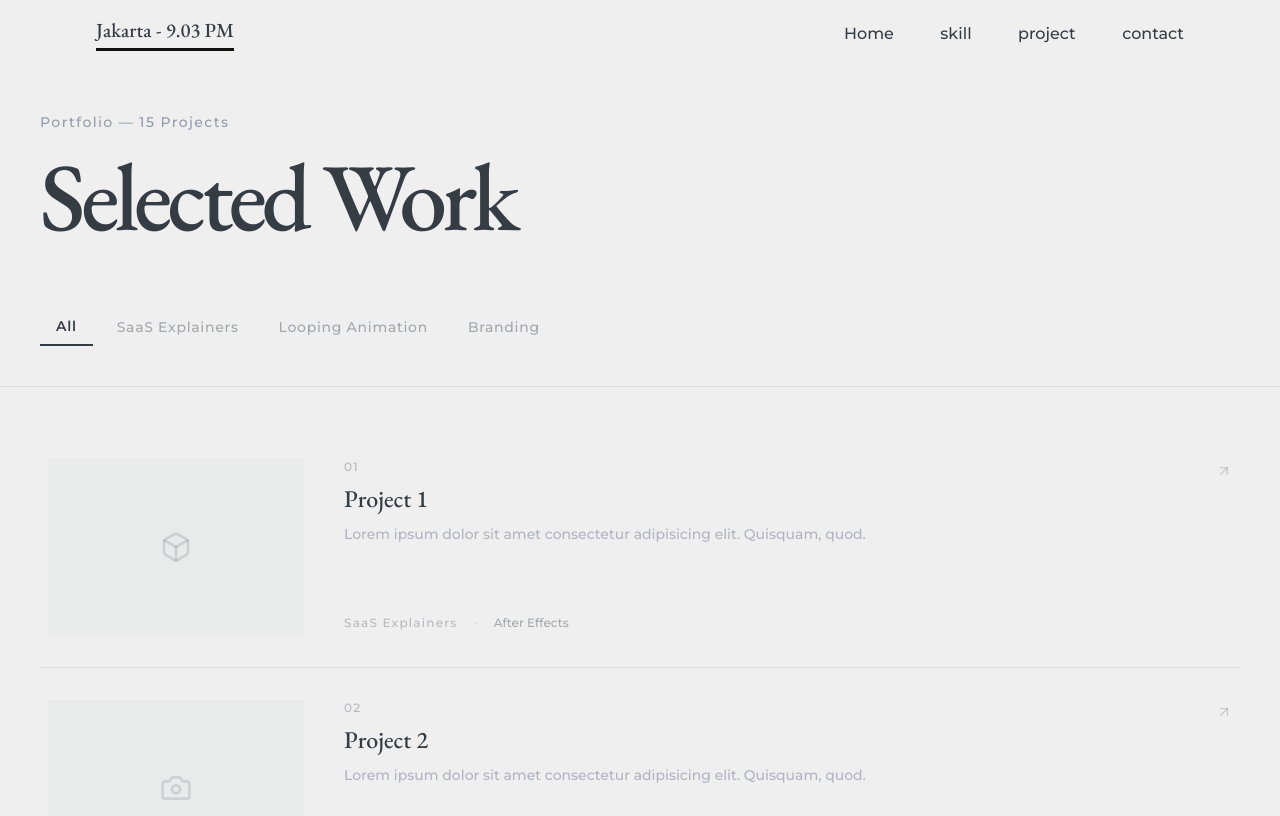
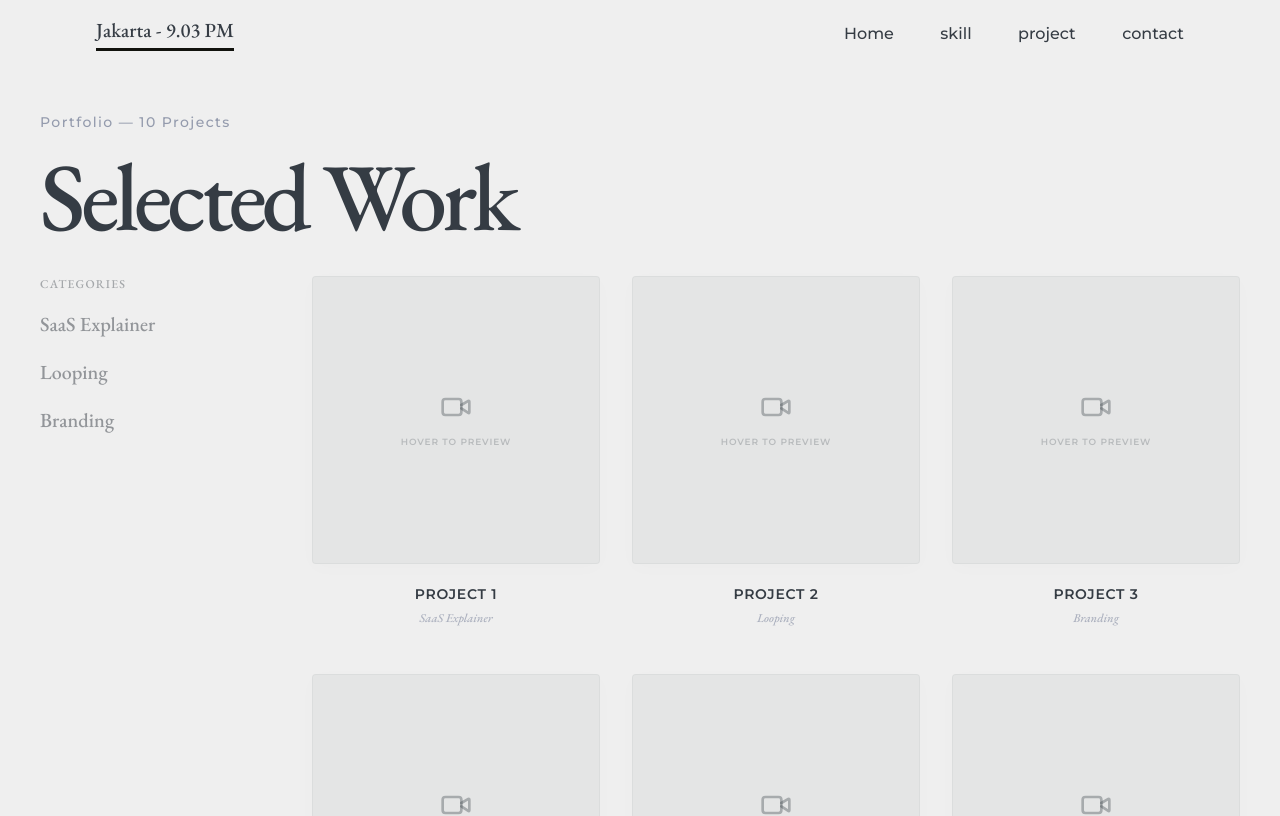
Before and after one commit to Vanotech-Dev/alvinFerdinand-prev, a React (Vite) app: page /project in a window 1280 px wide. Shown: the top 816 px of the page. Built offline with nearby package versions, Linux system fonts and the light colour scheme; a web font is replaced by a local one.

Commit message:
edit: editing the layout of project section

```diff
--- a/src/heroSection.jsx
+++ b/src/heroSection.jsx
@@ -2,12 +2,9 @@ import { useRef, useLayoutEffect } from "react";
 import gsap from "gsap";
 import { ScrollTrigger } from "gsap/ScrollTrigger";
 import {
-  Sparkles,
   Film,
-  Monitor,
   Layers,
   ArrowUpRight,
-  Recycle,
   Repeat,
   BriefcaseBusinessIcon,
 } from "lucide-react";
--- a/src/project.jsx
+++ b/src/project.jsx
@@ -1,177 +1,110 @@
 import { useState, useRef, useLayoutEffect } from "react";
 import gsap from "gsap";
 import { ScrollTrigger } from "gsap/ScrollTrigger";
-import {
-  ArrowUpRight,
-  Monitor,
-  Play,
-  Tv,
-  PenTool,
-  Box,
-  Palette,
-  Smartphone,
-  Globe,
-  Component,
-  Clapperboard,
-  Camera,
-  Wand2,
-  LayoutGrid,
-  Megaphone,
-  Zap,
-} from "lucide-react";
+import { Video, X } from "lucide-react";
 
-const categories = ["All", "SaaS Explainers", "Looping Animation", "Branding"];
+const categories = ["SaaS Explainer", "Looping", "Branding"];
 
 const projectsData = [
   {
     id: 1,
     title: "Project 1",
-    category: "SaaS Explainers",
+    category: "SaaS Explainer",
     description:
-      "Lorem ipsum dolor sit amet consectetur adipisicing elit. Quisquam, quod.",
+      "Lorem ipsum dolor, sit amet consectetur adipisicing elit. Consectetur placeat rem, quasi maxime hic impedit vitae nam officia in reprehenderit, nobis fugiat ducimus ipsam neque ipsum totam eligendi id delectus!",
     tools: ["After Effects"],
-    image: null,
-    icon: <Box className="w-8 h-8" />,
+    video:
+      "https://assets.mixkit.co/videos/preview/mixkit-abstract-laser-lights-background-loop-41855-large.mp4",
   },
   {
     id: 2,
     title: "Project 2",
-    category: "Looping Animation",
+    category: "Looping",
     description:
-      "Lorem ipsum dolor sit amet consectetur adipisicing elit. Quisquam, quod.",
-    tools: ["After Effect"],
-    image: null,
-    icon: <Camera className="w-8 h-8" />,
+      "Lorem ipsum dolor, sit amet consectetur adipisicing elit. Consectetur placeat rem, quasi maxime hic impedit vitae nam officia in reprehenderit, nobis fugiat ducimus ipsam neque ipsum totam eligendi id delectus!",
+    tools: ["After Effects"],
+    video:
+      "https://assets.mixkit.co/videos/preview/mixkit-liquid-iridescent-fluid-background-loop-51475-large.mp4",
   },
   {
     id: 3,
     title: "Project 3",
-    category: "SaaS Explainers",
+    category: "Branding",
     description:
-      "Lorem ipsum dolor sit amet consectetur adipisicing elit. Quisquam, quod.",
+      "Lorem ipsum dolor, sit amet consectetur adipisicing elit. Consectetur placeat rem, quasi maxime hic impedit vitae nam officia in reprehenderit, nobis fugiat ducimus ipsam neque ipsum totam eligendi id delectus!",
     tools: ["After Effects"],
-    image: null,
-    icon: <Tv className="w-8 h-8" />,
+    video:
+      "https://assets.mixkit.co/videos/preview/mixkit-3d-render-of-abstract-geometric-shapes-48358-large.mp4",
   },
   {
     id: 4,
     title: "Project 4",
-    category: "Branding",
+    category: "SaaS Explainer",
     description:
-      "Lorem ipsum dolor sit amet consectetur adipisicing elit. Quisquam, quod.",
+      "Lorem ipsum dolor, sit amet consectetur adipisicing elit. Consectetur placeat rem, quasi maxime hic impedit vitae nam officia in reprehenderit, nobis fugiat ducimus ipsam neque ipsum totam eligendi id delectus!",
     tools: ["After Effects"],
-    image: null,
-    icon: <Clapperboard className="w-8 h-8" />,
+    video:
+      "https://assets.mixkit.co/videos/preview/mixkit-retro-futuristic-grid-background-41617-large.mp4",
   },
   {
     id: 5,
     title: "Project 5",
-    category: "SaaS Explainers",
+    category: "Looping",
     description:
-      "Lorem ipsum dolor sit amet consectetur adipisicing elit. Quisquam, quod.",
+      "Lorem ipsum dolor, sit amet consectetur adipisicing elit. Consectetur placeat rem, quasi maxime hic impedit vitae nam officia in reprehenderit, nobis fugiat ducimus ipsam neque ipsum totam eligendi id delectus!",
     tools: ["After Effects"],
-    image: null,
-    icon: <LayoutGrid className="w-8 h-8" />,
+    video:
+      "https://assets.mixkit.co/videos/preview/mixkit-abstract-laser-lights-background-loop-41855-large.mp4",
   },
   {
     id: 6,
     title: "Project 6",
-    category: "Looping Animation",
+    category: "Branding",
     description:
-      "Lorem ipsum dolor sit amet consectetur adipisicing elit. Quisquam, quod.",
+      "Lorem ipsum dolor, sit amet consectetur adipisicing elit. Consectetur placeat rem, quasi maxime hic impedit vitae nam officia in reprehenderit, nobis fugiat ducimus ipsam neque ipsum totam eligendi id delectus!",
     tools: ["After Effects"],
-    image: null,
-    icon: <Smartphone className="w-8 h-8" />,
+    video:
+      "https://assets.mixkit.co/videos/preview/mixkit-liquid-iridescent-fluid-background-loop-51475-large.mp4",
   },
   {
     id: 7,
     title: "Project 7",
-    category: "SaaS Explainers",
+    category: "SaaS Explainer",
     description:
-      "Lorem ipsum dolor sit amet consectetur adipisicing elit. Quisquam, quod.",
+      "Lorem ipsum dolor, sit amet consectetur adipisicing elit. Consectetur placeat rem, quasi maxime hic impedit vitae nam officia in reprehenderit, nobis fugiat ducimus ipsam neque ipsum totam eligendi id delectus!",
     tools: ["After Effects"],
-    image: null,
-    icon: <Zap className="w-8 h-8" />,
+    video:
+      "https://assets.mixkit.co/videos/preview/mixkit-3d-render-of-abstract-geometric-shapes-48358-large.mp4",
   },
   {
     id: 8,
     title: "Project 8",
-    category: "Looping Animation",
+    category: "Looping",
     description:
-      "Lorem ipsum dolor sit amet consectetur adipisicing elit. Quisquam, quod.",
+      "Lorem ipsum dolor, sit amet consectetur adipisicing elit. Consectetur placeat rem, quasi maxime hic impedit vitae nam officia in reprehenderit, nobis fugiat ducimus ipsam neque ipsum totam eligendi id delectus!",
     tools: ["After Effects"],
-    image: null,
-    icon: <PenTool className="w-8 h-8" />,
+    video:
+      "https://assets.mixkit.co/videos/preview/mixkit-retro-futuristic-grid-background-41617-large.mp4",
   },
   {
     id: 9,
     title: "Project 9",
-    category: "SaaS Explainers",
+    category: "Branding",
     description:
-      "Lorem ipsum dolor sit amet consectetur adipisicing elit. Quisquam, quod.",
+      "Lorem ipsum dolor, sit amet consectetur adipisicing elit. Consectetur placeat rem, quasi maxime hic impedit vitae nam officia in reprehenderit, nobis fugiat ducimus ipsam neque ipsum totam eligendi id delectus!",
     tools: ["After Effects"],
-    image: null,
-    icon: <Monitor className="w-8 h-8" />,
+    video:
+      "https://assets.mixkit.co/videos/preview/mixkit-abstract-laser-lights-background-loop-41855-large.mp4",
   },
   {
     id: 10,
     title: "Project 10",
-    category: "Branding",
+    category: "Looping",
     description:
-      "Lorem ipsum dolor sit amet consectetur adipisicing elit. Quisquam, quod.",
+      "Lorem ipsum dolor, sit amet consectetur adipisicing elit. Consectetur placeat rem, quasi maxime hic impedit vitae nam officia in reprehenderit, nobis fugiat ducimus ipsam neque ipsum totam eligendi id delectus!",
     tools: ["After Effects"],
-    image: null,
-    icon: <Palette className="w-8 h-8" />,
-  },
-  {
-    id: 11,
-    title: "Project 11",
-    category: "Looping Animation",
-    description:
-      "Lorem ipsum dolor sit amet consectetur adipisicing elit. Quisquam, quod.",
-    tools: ["After Effects"],
-    image: null,
-    icon: <Play className="w-8 h-8" />,
-  },
-  {
-    id: 12,
-    title: "Project 12",
-    category: "SaaS Explainers",
-    description:
-      "Lorem ipsum dolor sit amet consectetur adipisicing elit. Quisquam, quod.",
-    tools: ["After Effects"],
-    image: null,
-    icon: <Globe className="w-8 h-8" />,
-  },
-  {
-    id: 13,
-    title: "Project 13",
-    category: "Branding",
-    description:
-      "Lorem ipsum dolor sit amet consectetur adipisicing elit. Quisquam, quod.",
-    tools: ["After Effects"],
-    image: null,
-    icon: <Megaphone className="w-8 h-8" />,
-  },
-  {
-    id: 14,
-    title: "Project 14",
-    category: "Looping Animation",
-    description:
-      "Lorem ipsum dolor sit amet consectetur adipisicing elit. Quisquam, quod.",
-    tools: ["After Effects"],
-    image: null,
-    icon: <Component className="w-8 h-8" />,
-  },
-  {
-    id: 15,
-    title: "Project 15",
-    category: "SaaS Explainers",
-    description:
-      "Lorem ipsum dolor sit amet consectetur adipisicing elit. Quisquam, quod.",
-    tools: ["After Effects"],
-    image: null,
-    icon: <Wand2 className="w-8 h-8" />,
+    video:
+      "https://assets.mixkit.co/videos/preview/mixkit-liquid-iridescent-fluid-background-loop-51475-large.mp4",
   },
 ];
 
@@ -179,6 +112,8 @@ gsap.registerPlugin(ScrollTrigger);
 
 function Project() {
   const [activeFilter, setActiveFilter] = useState("All");
+  const [hoveredProjectId, setHoveredProjectId] = useState(null);
+  const [selectedProject, setSelectedProject] = useState(null);
   const headerRef = useRef(null);
   const listRef = useRef(null);
 
@@ -218,98 +153,217 @@ function Project() {
   return (
     <>
       {/* Header */}
-      <section className="pt-28 pb-16 px-10" ref={headerRef}>
+      <section className="pt-24 md:pt-28 pb-8 px-5 md:px-10" ref={headerRef}>
         <small className="text-primary tracking-widest text-sm mb-4 block proj-header">
           Portfolio — {projectsData.length} Projects
         </small>
-        <h1 className="title text-secondary text-6xl md:text-8xl tracking-tighter proj-header">
+        <h1 className="title text-secondary text-5xl md:text-8xl tracking-tighter proj-header">
           Selected Work
         </h1>
       </section>
 
-      {/* Filter */}
-      <section className="px-10 pb-10 border-b border-secondary/10">
-        <div className="flex flex-wrap gap-2">
+      {/* Main Content Area */}
+      <section className="px-5 md:px-10 pb-20" ref={listRef}>
+        <div className="flex flex-col md:flex-row gap-10 md:gap-16">
+          {/* Sidebar (Desktop only) */}
+          <aside className="hidden md:block w-52 shrink-0">
+            <div className="sticky top-28 flex flex-col gap-8">
+              <div>
+                <h2 className="title text-secondary/40 text-xs tracking-widest uppercase mb-4 font-semibold">
+                  Categories
+                </h2>
+                <ul className="flex flex-col gap-4 font-title text-xl text-secondary">
+                  {categories.map((cat) => (
+                    <li key={cat}>
+                      <button
+                        onClick={() => setActiveFilter(cat)}
+                        className={`cursor-pointer text-left transition-all duration-250 relative py-0.5
+                          ${
+                            activeFilter === cat
+                              ? "text-secondary font-bold"
+                              : "text-secondary/50 hover:text-secondary/80"
+                          }`}
+                      >
+                        {cat}
+                        {activeFilter === cat && (
+                          <span className="absolute bottom-0 left-0 w-full h-[1.5px] bg-secondary" />
+                        )}
+                      </button>
+                    </li>
+                  ))}
+                </ul>
+              </div>
+
+              {/* Reset Filter Button */}
+              {activeFilter !== "All" && (
+                <button
+                  onClick={() => setActiveFilter("All")}
+                  className="self-start text-xs uppercase tracking-widest text-secondary hover:text-secondary/75 font-semibold underline underline-offset-4 cursor-pointer transition-all duration-200"
+                >
+                  Reset Filter
+                </button>
+              )}
+            </div>
+          </aside>
+
+          {/* Mobile Filter Bar */}
+          <div className="md:hidden w-full flex flex-wrap items-center gap-3 pb-6 border-b border-secondary/10 mb-2">
             {categories.map((cat) => (
               <button
                 key={cat}
                 onClick={() => setActiveFilter(cat)}
-              className={`px-4 py-2 text-sm tracking-wider transition-colors duration-200 cursor-pointer
+                className={`px-4 py-2 text-xs uppercase tracking-wider rounded-full transition-all duration-200 shrink-0 cursor-pointer
                   ${
                     activeFilter === cat
-                    ? "text-secondary font-semibold border-b-2 border-secondary"
-                    : "text-secondary/40 hover:text-secondary/70"
+                      ? "bg-secondary text-white font-semibold shadow-sm"
+                      : "bg-secondary/5 text-secondary/60 hover:bg-secondary/10"
                   }`}
               >
                 {cat}
               </button>
             ))}
+            {activeFilter !== "All" && (
+              <button
+                onClick={() => setActiveFilter("All")}
+                className="px-3 py-2 text-xs uppercase tracking-wider text-secondary underline underline-offset-4 cursor-pointer font-bold transition-colors"
+              >
+                Reset
+              </button>
+            )}
+          </div>
+
+          {/* Project Grid */}
+          <div className="flex-1">
+            <div className="grid grid-cols-1 sm:grid-cols-2 lg:grid-cols-3 gap-x-8 gap-y-12">
+              {filteredProjects.map((project) => (
+                <div
+                  key={project.id}
+                  onClick={() => setSelectedProject(project)}
+                  onMouseEnter={() => setHoveredProjectId(project.id)}
+                  onMouseLeave={() => setHoveredProjectId(null)}
+                  className="group flex flex-col cursor-pointer proj-item"
+                >
+                  {/* Thumbnail / Video Container */}
+                  <div className="w-full aspect-square overflow-hidden bg-secondary/5 relative rounded-sm shadow-[0_4px_20px_rgba(0,0,0,0.015)] flex flex-col items-center justify-center border border-secondary/5">
+                    {hoveredProjectId === project.id ? (
+                      <video
+                        src={project.video}
+                        className="w-full h-full object-cover"
+                        autoPlay
+                        muted
+                        loop
+                        playsInline
+                      />
+                    ) : (
+                      <div className="flex flex-col items-center justify-center gap-3 transition-all duration-500 group-hover:scale-105">
+                        <Video className="w-8 h-8 text-secondary/35 group-hover:text-secondary/60 transition-colors duration-300" />
+                        <span className="text-[9px] tracking-widest uppercase text-secondary/25 group-hover:text-secondary/45 transition-colors duration-300 font-semibold">
+                          Hover to Preview
+                        </span>
+                      </div>
+                    )}
+                    {/* Dark subtle overlay on hover */}
+                    <div className="absolute inset-0 bg-secondary/2 opacity-0 group-hover:opacity-100 transition-opacity duration-350 pointer-events-none" />
+                  </div>
+
+                  {/* Typography */}
+                  <div className="text-center mt-5">
+                    <h3 className="text-sm font-semibold uppercase tracking-wider text-secondary font-text group-hover:text-secondary/75 transition-colors">
+                      {project.title}
+                    </h3>
+                    <p className="text-xs text-primary/75 mt-1.5 font-title italic">
+                      {project.category}
+                    </p>
+                  </div>
+                </div>
+              ))}
+            </div>
+
+            {filteredProjects.length === 0 && (
+              <div className="text-center py-20 text-secondary/40 font-title text-xl">
+                No projects found.
+              </div>
+            )}
+          </div>
         </div>
       </section>
 
-      {/* Project List */}
-      <section className="px-10 py-10" ref={listRef}>
-        <div className="flex flex-col">
-          {filteredProjects.map((project) => (
+      {/* Modal Detail Proyek */}
+      {selectedProject && (
         <div
-              key={project.id}
-              className="group border-b border-secondary/10 py-8 flex flex-col md:flex-row gap-6 md:gap-10 cursor-pointer hover:bg-secondary/2 transition-colors duration-200 md:px-2 proj-item"
+          className="fixed inset-0 z-100 flex items-center justify-center bg-secondary/60 backdrop-blur-xs p-4 cursor-default animate-fade-in"
+          onClick={() => setSelectedProject(null)}
         >
-              {/* Thumbnail */}
-              <div className="w-full md:w-64 h-44 shrink-0 overflow-hidden bg-secondary/3">
-                {project.image ? (
-                  <img
-                    src={project.image}
-                    alt={project.title}
+          <div
+            className="bg-tertiary w-full max-w-3xl rounded-lg overflow-hidden shadow-2xl relative border border-secondary/15 flex flex-col md:flex-row max-h-[90vh] md:max-h-none"
+            onClick={(e) => e.stopPropagation()}
+          >
+            {/* Close Button */}
+            <button
+              onClick={() => setSelectedProject(null)}
+              className="absolute top-4 right-4 p-1.5 rounded-full bg-secondary/10 hover:bg-secondary/20 text-secondary transition-all cursor-pointer z-10"
+            >
+              <X className="w-5 h-5" />
+            </button>
+
+            {/* Video Preview on Left/Top */}
+            <div className="w-full md:w-1/2 aspect-square md:aspect-auto bg-black flex items-center justify-center shrink-0">
+              <video
+                src={selectedProject.video}
                 className="w-full h-full object-cover"
+                autoPlay
+                muted
+                loop
+                playsInline
+                controls
               />
-                ) : (
-                  <div className="w-full h-full flex items-center justify-center text-secondary/15">
-                    {project.icon}
-                  </div>
-                )}
             </div>
 
-              {/* Info */}
-              <div className="flex-1 flex flex-col justify-between">
+            {/* Info on Right/Bottom */}
+            <div className="p-6 md:p-8 flex flex-col justify-between flex-1 overflow-y-auto">
               <div>
-                  <div className="flex justify-between items-start">
-                    <div>
-                      <span className="text-xs tracking-widest text-secondary/30 block mb-2">
-                        {String(project.id).padStart(2, "0")}
-                      </span>
-                      <h3 className="title text-2xl text-secondary mb-2">
-                        {project.title}
-                      </h3>
-                    </div>
-                    <ArrowUpRight className="w-4 h-4 text-secondary/20 group-hover:text-secondary transition-colors duration-200 mt-1" />
-                  </div>
-                  <p className="text-primary/70 text-sm leading-relaxed mb-4 max-w-xl">
-                    {project.description}
+                <small className="text-xs uppercase tracking-widest text-primary/60 font-semibold block mb-1">
+                  {selectedProject.category}
+                </small>
+                <h2 className="title text-3xl text-secondary font-bold mb-4">
+                  {selectedProject.title}
+                </h2>
+
+                <div className="mb-6">
+                  <h4 className="text-[10px] uppercase tracking-widest text-secondary/40 font-bold mb-2">
+                    Description
+                  </h4>
+                  <p className="text-sm text-secondary/80 leading-relaxed font-text">
+                    {selectedProject.description}
                   </p>
                 </div>
-                <div className="flex items-center gap-4">
-                  <span className="text-xs tracking-widest text-secondary/30">
-                    {project.category}
+              </div>
+
+              <div>
+                <div className="border-t border-secondary/10 pt-4 flex justify-between items-center text-xs">
+                  <div>
+                    <span className="text-[10px] uppercase tracking-widest text-secondary/40 font-bold block mb-0.5">
+                      Tools Used
                     </span>
-                  <span className="text-secondary/10">·</span>
-                  <div className="flex gap-2">
-                    {project.tools.map((tool, idx) => (
-                      <span key={idx} className="text-xs text-secondary/40">
-                        {tool}
-                        {idx < project.tools.length - 1 && ","}
+                    <span className="text-secondary/70 font-semibold">
+                      {selectedProject.tools.join(", ")}
                     </span>
-                    ))}
+                  </div>
+                  <button
+                    onClick={() => setSelectedProject(null)}
+                    className="px-4 py-2 bg-secondary text-white rounded hover:bg-secondary/90 transition-colors cursor-pointer text-xs uppercase tracking-wider font-semibold"
+                  >
+                    Close
+                  </button>
                 </div>
               </div>
             </div>
           </div>
-          ))}
         </div>
-      </section>
+      )}
 
       {/* Footer */}
-      <footer className="bg-secondary px-10 py-14 flex flex-col md:flex-row justify-between items-start md:items-end text-tertiary/85 gap-8">
+      <footer className="bg-secondary px-5 md:px-10 py-14 flex flex-col md:flex-row justify-between items-start md:items-end text-tertiary/85 gap-8">
         <div>
           <small className="tracking-widest text-tertiary/40 text-xs uppercase block mb-3">
             Get In Touch
```
Lines whose indentation alone changed are shown as unchanged.
